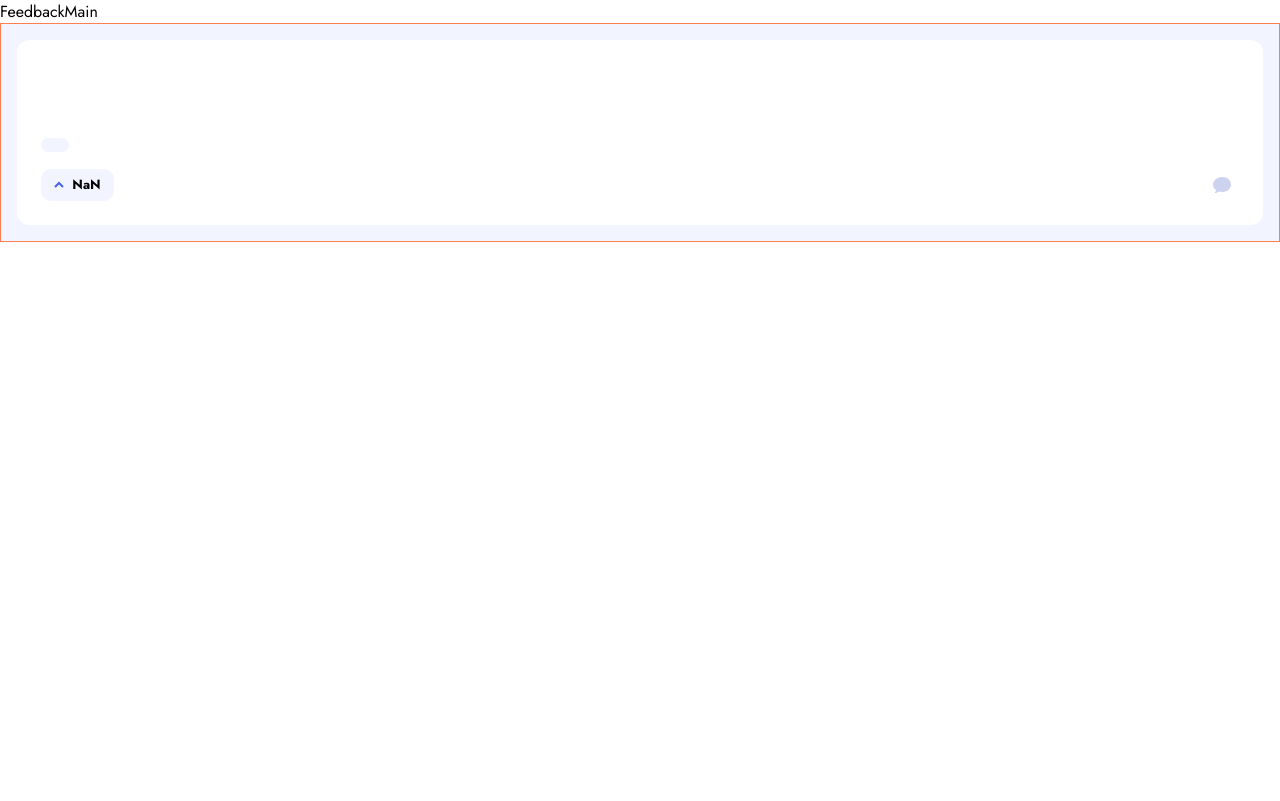
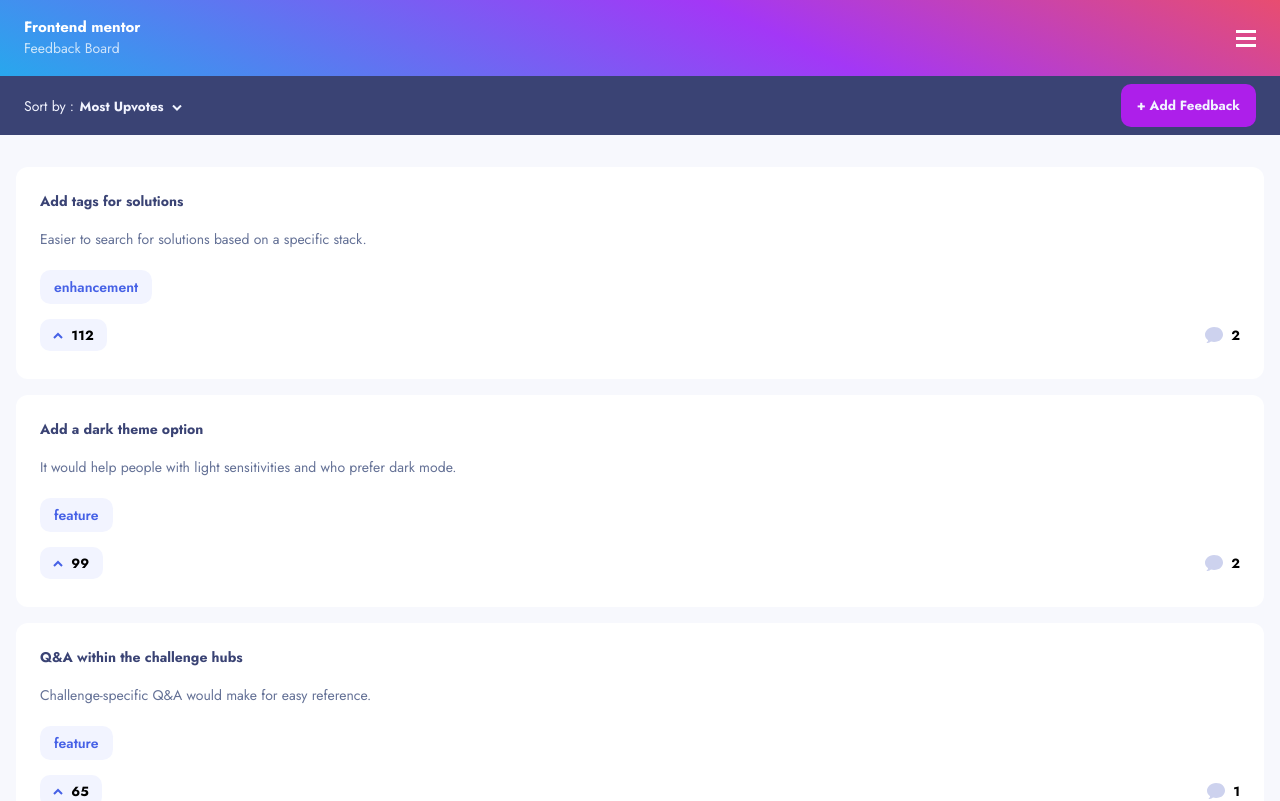
Before and after one commit to ReversalGM/product-feedback-app, a React (Vite) app: page / in a window 1280 px wide. Shown: the top 801 px of the page. Built offline with nearby package versions, Linux system fonts and the light colour scheme.

Commit message:
Build main page of feedback posts

```diff
--- a/src/FeedbackMain/FeedbackMain.css
+++ b/src/FeedbackMain/FeedbackMain.css
@@ -1,5 +1,81 @@
+.feedback__header {
+  display: grid;
+  grid-template-rows: 1fr 1fr;
+  grid-template-columns: 3fr 1fr;
+  grid-template-areas:
+    "title button"
+    "subtitle button";
+
+  background: linear-gradient(
+      25deg,
+      rgba(40, 167, 237, 1) 0%,
+      rgba(163, 55, 246, 1) 60%,
+      rgba(232, 77, 112, 1) 100%
+    ),
+    rgba(40, 167, 237, 1);
+  background-size: cover;
+  color: var(--primary-white);
+  padding: 1rem 1.5rem;
+}
+
+.feedback__header-title {
+  grid-area: title;
+  font-size: 0.9375rem;
+  font-weight: 700;
+}
+
+.feedback__header-subtitle {
+  grid-area: subtitle;
+  font-size: 0.875rem;
+  font-weight: 400;
+  opacity: 75%;
+}
+
+.feedback__header-button {
+  grid-area: button;
+  justify-self: end;
+}
+
+.feedback__filter {
+  display: flex;
+  justify-content: space-between;
+  padding: 0.5rem 1.5rem;
+  color: var(--secondary-pale-moon);
+  background-color: var(--secondary-dark-blue);
+}
+
+.feedback__filter-text {
+  display: flex;
+  align-items: center;
+  font-size: 0.875rem;
+  color: var(--secondary-grayish-white);
+}
+
+.btn--filter {
+  color: var(--secondary-pale-moon);
+  font-weight: 700;
+  padding: 0.35rem;
+  transform: translateY(2.5%);
+}
+
+.btn__icon--filter {
+  /* filter to change svg color to  --secondary-pale-moon: #f2f4ff; */
+  filter: brightness(0) saturate(100%) invert(100%) sepia(67%) saturate(1913%)
+    hue-rotate(179deg) brightness(105%) contrast(105%);
+  transform: translateY(25%);
+}
+
+.btn--purple {
+  color: var(--secondary-pale-moon);
+  font-weight: 700;
+  background-color: var(--primary-purple);
+  padding: 0.75rem 1rem;
+  border-radius: 0.75em;
+}
 .feedback__list {
-  border: 1px solid coral;
-  padding: 1rem;
-  background-color: var(--secondary-pale-moon);
+  display: flex;
+  flex-direction: column;
+  gap: 1rem;
+  padding: 2rem 1rem;
+  background-color: var(--secondary-white);
 }
--- a/src/FeedbackMain/FeedbackMain.jsx
+++ b/src/FeedbackMain/FeedbackMain.jsx
@@ -1,12 +1,36 @@
 import "./FeedbackMain.css"
+import data from "/src/assets/data.json"
+import { FeedbackCard } from "../FeedbackCard/FeedbackCard"
 
-import { FeedbackCard } from "../FeedbackCard/FeedbackCard"
 export function FeedbackMain(props) {
   return (
     <>
-      <div>FeedbackMain</div>
+      <header className="feedback__header">
+        <h1 className="feedback__header-title">Frontend mentor</h1>
+        <h2 className="feedback__header-subtitle">Feedback Board</h2>
+        <button className="feedback__header-button btn">
+          <img src="/src/assets/shared/mobile/icon-hamburger.svg"></img>
+        </button>
+      </header>
+      <div className="feedback__filter">
+        <span className="feedback__filter-text">
+          Sort by :
+          <button className="btn btn--filter">
+            <span>Most Upvotes</span>
+            <img
+              className="btn__icon--filter"
+              src="/src/assets/shared/icon-arrow-down.svg"
+            ></img>
+          </button>
+        </span>
+        <button className="btn btn--purple">+ Add Feedback</button>
+      </div>
       <div className="feedback__list">
-        <FeedbackCard />
+        {data.productRequests
+          .filter((feedback) => feedback.status === "suggestion")
+          .map((feedback) => {
+            return <FeedbackCard {...feedback} />
+          })}
       </div>
     </>
   )
```
